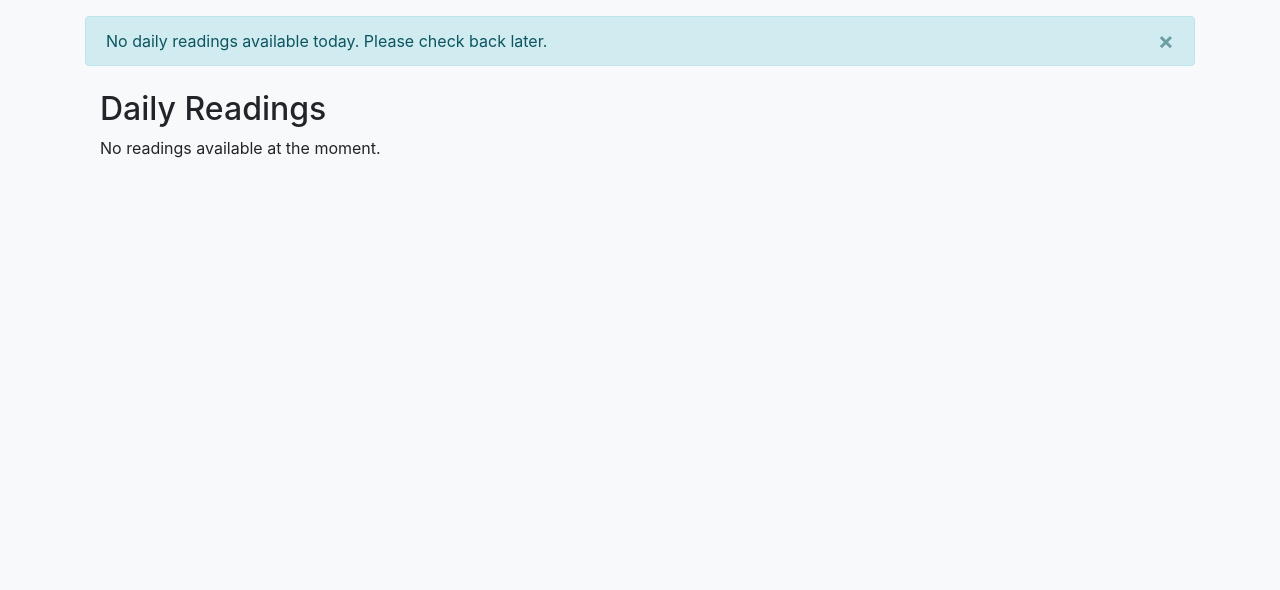
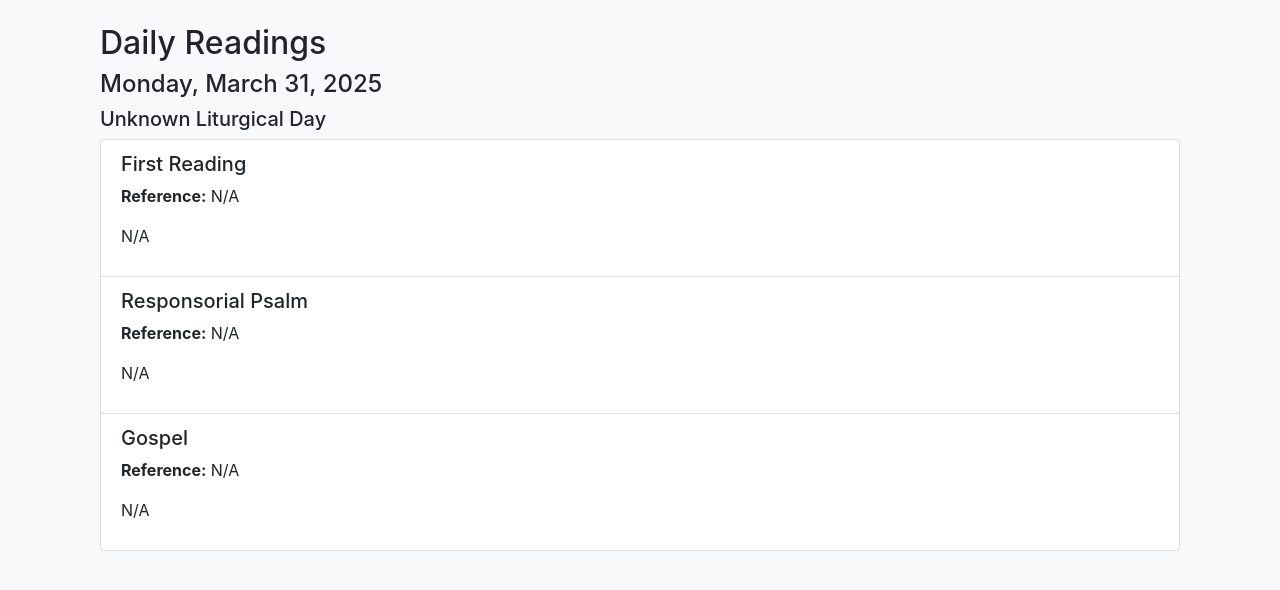
Before and after one commit to Manyala1/kanisa, a Flask app: page /view_readings in a window 1280 px wide. Shown: the part 56-646 px from the top of the page. Run offline with Flask 3, Linux system fonts and the light colour scheme; a user stored in the database is signed in; data that the repository does not hold is empty; some libraries are stand-ins or nearby versions.

Commit message:
readings api

```diff
--- a/app/api_utils.py
+++ b/app/api_utils.py
@@ -1,27 +1,33 @@
 import requests
 from flask import current_app
+from datetime import datetime
 
-def fetch_daily_readings():
-    """Fetch daily readings from the Church Calendar API."""
-    api_url = current_app.config.get("CHURCH_CALENDAR_API_URL")  # Use the Church Calendar API URL
+def fetch_todays_readings():
+    """Fetch today's readings from the Universalis API."""
+    api_url = current_app.config['UNIVERSALIS_API_URL']
     try:
         response = requests.get(api_url)
         response.raise_for_status()  # Raise an error for bad responses (4xx or 5xx)
-        data = response.json()  # Parse the JSON response
+        data = response.json()
 
-        # Log the response for debugging
-        current_app.logger.info(f"Daily readings API response: {data}")
-
-        # Check if the response contains readings
-        if isinstance(data, dict) and "readings" in data:
-            readings = data["readings"]
-            if isinstance(readings, list) and readings:
-                return readings  # Return the readings list
-            else:
-                current_app.logger.warning("Readings list is empty or invalid.")
-        else:
-            current_app.logger.warning("Unexpected API response format.")
-        return []  # Return an empty list if readings are not found
+        # Format the readings
+        formatted_readings = {
+            "date": datetime.now().strftime("%A, %B %d, %Y"),
+            "liturgical_day": data.get("liturgical_day", "Unknown Liturgical Day"),
+            "first_reading": {
+                "reference": data.get("first_reading", {}).get("reference", "N/A"),
+                "content": data.get("first_reading", {}).get("content", "N/A"),
+            },
+            "responsorial_psalm": {
+                "reference": data.get("responsorial_psalm", {}).get("reference", "N/A"),
+                "content": data.get("responsorial_psalm", {}).get("content", "N/A"),
+            },
+            "gospel": {
+                "reference": data.get("gospel", {}).get("reference", "N/A"),
+                "content": data.get("gospel", {}).get("content", "N/A"),
+            },
+        }
+        return formatted_readings
     except requests.exceptions.RequestException as e:
-        current_app.logger.error(f"Failed to fetch daily readings: {e}")
-        return []  # Return an empty list if the API call fails
+        current_app.logger.error(f"Failed to fetch today's readings: {e}")
+        return None  # Return None if the API call fails
--- a/app/config.py
+++ b/app/config.py
@@ -14,5 +14,5 @@
     SESSION_COOKIE_HTTPONLY = True
     REMEMBER_COOKIE_HTTPONLY = True
 
-    CATHOLIC_DAILY_READINGS_API_URL = "https://catholic-daily-readings-api-url.com/api/readings/today"  # Replace with the actual API URL
-    CHURCH_CALENDAR_API_URL = "https://church-calendar-api-url.com/api/readings/today"  # Replace with the correct API URL
+    # Universalis API URL
+    UNIVERSALIS_API_URL = "https://universalis.com/api/v2/today"  # Replace with the correct Universalis API URL
--- a/app/templates/home.html
+++ b/app/templates/home.html
@@ -9,7 +9,10 @@
             <a href="{{ url_for('views.view_events') }}">View Events</a>
         </li>
         <li class="list-group-item">
-            <a href="{{ url_for('views.view_readings') }}">View Readings</a>
+            <a href="{{ url_for('views.view_readings') }}">View Today's Readings</a>
+        </li>
+        <li class="list-group-item">
+            <a href="{{ url_for('views.view_tomorrow_readings') }}">View Tomorrow's Readings</a>
         </li>
     </ul>
 </div>
--- a/app/templates/view_readings.html
+++ b/app/templates/view_readings.html
@@ -4,14 +4,24 @@
 <div class="container mt-4">
     <h2>Daily Readings</h2>
     {% if readings %}
+        <h4>{{ readings.date }}</h4>
+        <h5>{{ readings.liturgical_day }}</h5>
         <ul class="list-group">
-            {% for reading in readings %}
-                <li class="list-group-item">
-                    <h5>{{ reading.title }}</h5>
-                    <p>{{ reading.content }}</p>
-                    <small><strong>Reference:</strong> {{ reading.reference }}</small>
-                </li>
-            {% endfor %}
+            <li class="list-group-item">
+                <h5>First Reading</h5>
+                <p><strong>Reference:</strong> {{ readings.first_reading.reference }}</p>
+                <p>{{ readings.first_reading.content }}</p>
+            </li>
+            <li class="list-group-item">
+                <h5>Responsorial Psalm</h5>
+                <p><strong>Reference:</strong> {{ readings.responsorial_psalm.reference }}</p>
+                <p>{{ readings.responsorial_psalm.content }}</p>
+            </li>
+            <li class="list-group-item">
+                <h5>Gospel</h5>
+                <p><strong>Reference:</strong> {{ readings.gospel.reference }}</p>
+                <p>{{ readings.gospel.content }}</p>
+            </li>
         </ul>
     {% else %}
         <p>No readings available at the moment.</p>
--- a/app/views.py
+++ b/app/views.py
@@ -1,9 +1,9 @@
 from flask import Blueprint, render_template, request, flash, redirect, url_for
 from flask_login import login_required, current_user
 from .models import Member, Event
-from .api_utils import fetch_daily_readings  # Import the updated utility function
+from .api_utils import fetch_todays_readings  # Import the updated utility function
 from . import db
-from datetime import datetime
+from datetime import datetime, timedelta
 
 views = Blueprint('views', __name__)
 
@@ -111,8 +111,20 @@
 @views.route('/view_readings', methods=['GET'], endpoint='view_readings')
 @login_required
 def view_readings():
-    # Fetch daily readings using the Church Calendar API
-    readings = fetch_daily_readings()
+    # Fetch today's readings using the Universalis API
+    readings = fetch_todays_readings()
     if not readings:
         flash("No daily readings available today. Please check back later.", category="info")
+        return render_template('view_readings.html', user=current_user, readings=[])
     return render_template('view_readings.html', user=current_user, readings=readings)
+
+@views.route('/view_tomorrow_readings', methods=['GET'], endpoint='view_tomorrow_readings')
+@login_required
+def view_tomorrow_readings():
+    # Calculate tomorrow's date in YYYY-MM-DD format
+    tomorrow_date = (datetime.utcnow() + timedelta(days=1)).strftime('%Y-%m-%d')
+    # Fetch tomorrow's readings using the Universalis API
+    readings = fetch_daily_readings(date=tomorrow_date)
+    if not readings:
+        flash("No readings available for tomorrow. Please check back later.", category="info")
+    return render_template('view_readings.html', user=current_user, readings=readings)
```
